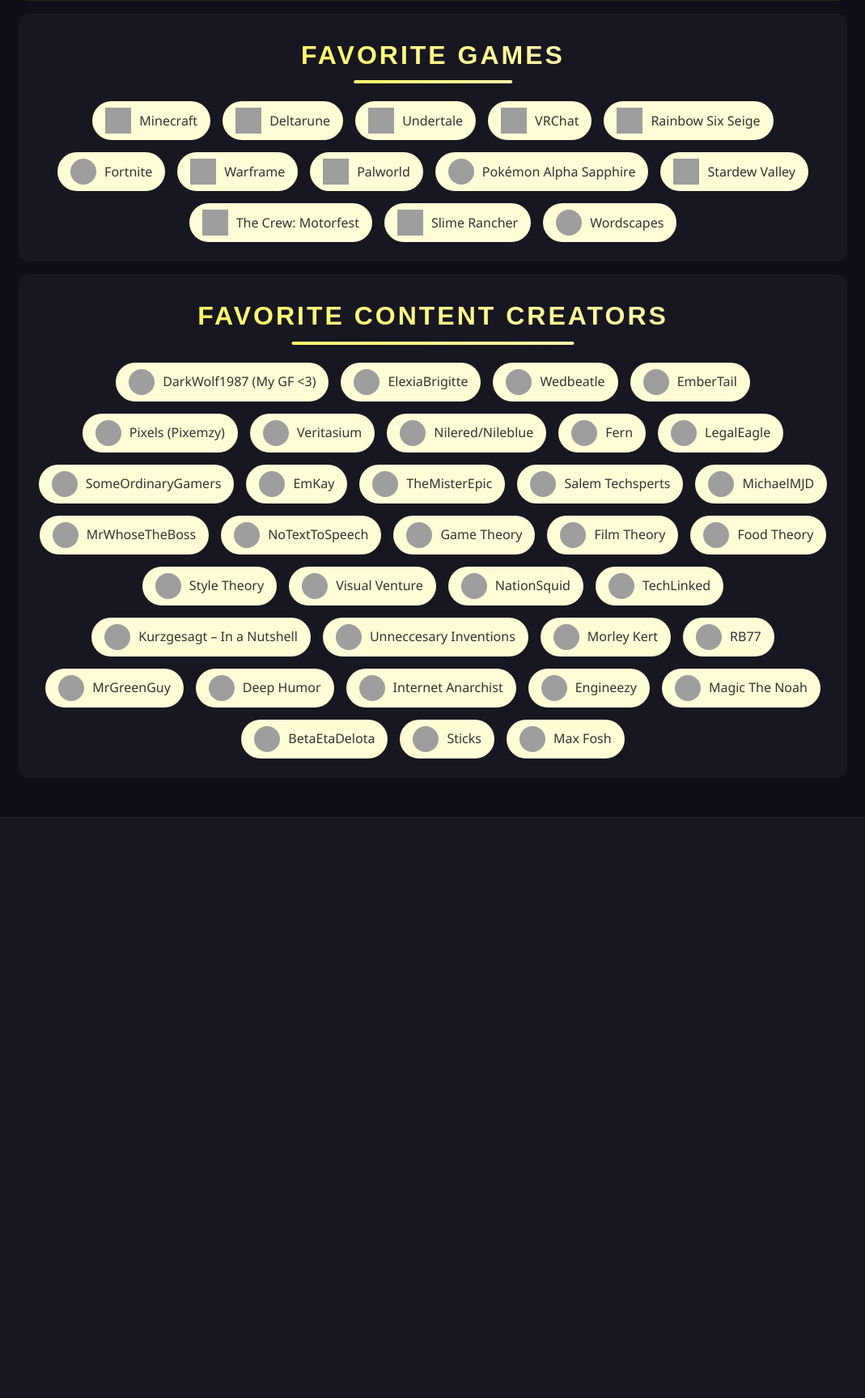
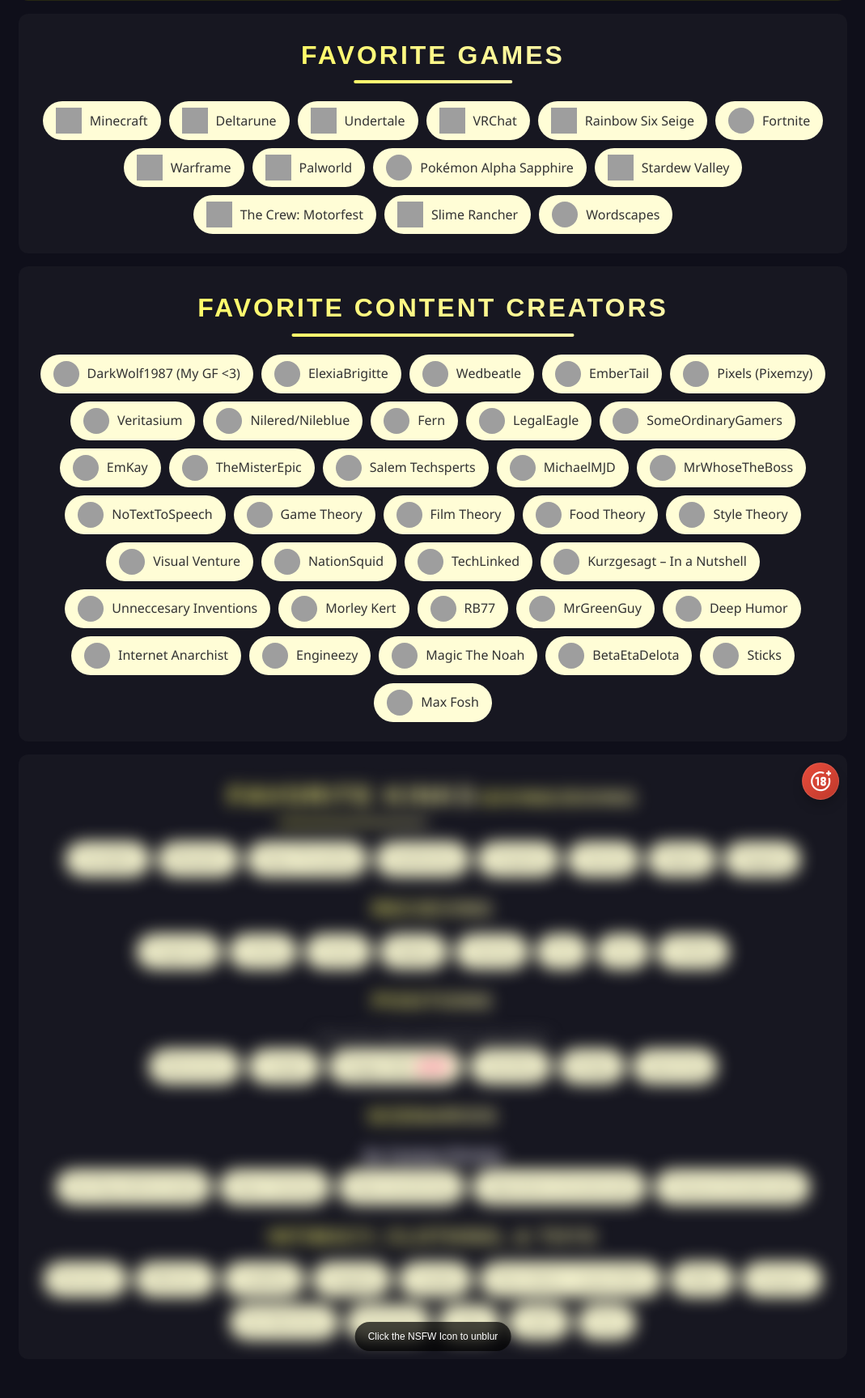
Before and after one commit to zcraftelite9495/ZsFursonaSite, a Flask app: page /favs in a window 1280 px wide. Shown: the part 401-2128 px from the top of the page at 81% size, without its empty margins (105-1174 px from the left). Before the commit the page ends 1338 px from the top, so only its background shows below. Run offline with Flask 3, Linux system fonts and the light colour scheme; some libraries are stand-ins or nearby versions; some web fonts are replaced; grey boxes are pictures that could not be loaded.

Commit message:
v46 - Enhanced NSFW-Only Containers, Added Favorite Kinks

```diff
--- a/static/css/style.css
+++ b/static/css/style.css
@@ -739,7 +739,7 @@ input:checked + .slider::before {
     flex-wrap: wrap;
     align-items: center;
     justify-content: center;
-    gap: 15px;
+    gap: 10px;
 }
 
 .favs-box .item {
@@ -801,6 +801,21 @@ input:checked + .slider::before {
     height: 4px;
     border-radius: 2px;
     background: linear-gradient(90deg, #fffa69, #fcf6a8);
+}
+
+.favs-container-heading {
+    font-family: var(--title-font);
+    font-size: 1.5rem;
+    font-weight: 800;
+    text-transform: uppercase;
+    letter-spacing: 2px;
+    background: linear-gradient(90deg, #fffa69, #fcf6a8);
+    -webkit-background-clip: text !important;
+    background-clip: text !important;
+    -webkit-text-fill-color: transparent !important;
+    position: relative;
+    display: inline-block;
+    margin-top: 0px;
 }
 
 #list-fav-creators .item {
--- a/static/js/globalFunc.js
+++ b/static/js/globalFunc.js
@@ -17,29 +17,33 @@ Made with love by ZcraftElite :3
 // ---- CONTAINER BADGE FUNCTIONS ----
 (function() {
     document.addEventListener('DOMContentLoaded', () => {
-    // Select all div elements that have both the 'container' and 'has-badge' classes.
         const containers = document.querySelectorAll('div.container.has-badge');
-
-    // Get the value of the 'showNSFW' cookie.
         const showNSFW = getCookie("showNSFW");
 
-    // Loop through each container that needs a badge.
         containers.forEach(container => {
-      // If the 'showNSFW' cookie is 'False', hide the entire container.
             if (showNSFW === 'False') {
                 container.style.display = 'none';
-        // Continue to the next container, skipping the badge creation logic.
                 return;
             }
 
-      // Create the main badge div element.
+            container.style.position = 'relative';
+
+            const contentWrapper = document.createElement('div');
+            contentWrapper.classList.add('nsfw-content-wrapper');
+
+            while (container.firstChild) {
+                contentWrapper.appendChild(container.firstChild);
+            }
+
+            container.appendChild(contentWrapper);
+
+            contentWrapper.style.filter = 'blur(10px)';
+            contentWrapper.style.transition = 'filter 0.3s ease-in-out';
+
             const badgeDiv = document.createElement('div');
-
-      // Add the necessary classes and a tooltip text attribute to the badge div.
             badgeDiv.classList.add('container-badge', 'nsfw-badge');
             badgeDiv.setAttribute('tooltip-text', 'NSFW');
 
-      // Create the SVG element for the badge icon.
             const svgHTML = `
                 <svg role="img" viewBox="0 0 24 24" xmlns="http://www.w3.org/2000/svg">
                     <path d="M20 1C20 0.447715 20.4477 0 21 0C21.5523 0 22 0.447715 22 1V2H23C23.5523 2 24 2.44772 24 3C24 3.55228 23.5523 4 23 4H22V5C22 5.55228 21.5523 6 21 6C20.4477 6 20 5.55228 20 5V4H19C18.4477 4 18 3.55228 18 3C18 2.44772 18.4477 2 19 2H20V1Z"/>
@@ -49,26 +53,40 @@ Made with love by ZcraftElite :3
                 </svg>
             `;
 
-      // Set the inner HTML of the badge div to the SVG code.
             badgeDiv.innerHTML = svgHTML;
 
-      // Ensure the container has a non-static position so the absolutely positioned badge
-      // is relative to it.
-      const containerStyle = window.getComputedStyle(container);
-      if (containerStyle.position === 'static' || !containerStyle.position) {
-        container.style.position = 'relative';
-      }
-
-      // Apply the positioning styles to the badge.
             badgeDiv.style.position = 'absolute';
             badgeDiv.style.top = '10px';
             badgeDiv.style.right = '10px';
 
-      // Append the newly created badge element to the container.
             container.appendChild(badgeDiv);
+
+            const unblurPrompt = document.createElement('div');
+            unblurPrompt.textContent = "Click the NSFW Icon to unblur";
+            unblurPrompt.style.position = 'absolute';
+            unblurPrompt.style.bottom = '10px';
+            unblurPrompt.style.left = '50%';
+            unblurPrompt.style.transform = 'translateX(-50%)';
+            unblurPrompt.style.backgroundColor = 'rgba(0, 0, 0, 0.7)';
+            unblurPrompt.style.color = '#fff';
+            unblurPrompt.style.padding = '8px 16px';
+            unblurPrompt.style.borderRadius = '50px';
+            unblurPrompt.style.fontFamily = 'sans-serif';
+            unblurPrompt.style.fontSize = '12px';
+            unblurPrompt.style.whiteSpace = 'nowrap';
+            unblurPrompt.style.zIndex = '10';
+
+            container.appendChild(unblurPrompt);
+
+            badgeDiv.addEventListener('click', () => {
+                contentWrapper.style.filter = 'blur(0px)';
+                unblurPrompt.style.display = 'none';
+            });
         });
     });
 })();
+
+
 
 // ---- COOKIE FUNCTIONS ----
 // --- COOKIE DEFAULTS ---
--- a/templates/favs.html
+++ b/templates/favs.html
@@ -73,6 +73,72 @@
                 <a href="https://www.youtube.com/@MaxFosh"><div class="item"><img onerror="imageFallback(this)" src="https://yt3.googleusercontent.com/ytc/AIdro_lT_QgyeWr8i5fe31yhYKyJiGq8Wz6FeN3DIBohWYm7law=s160-c-k-c0x00ffffff-no-rj"><span> Max Fosh</span></div></a>
             </div>
         </div>
+
+        <div class="container has-badge badge-nsfw" style="display: flex; flex-direction: column; align-items: center; justify-content: center;">
+            <h1 class="favs-container-title" style="margin-bottom: 30px">Favorite Kinks</h1>
+
+            <h2 class="favs-container-heading" style="margin-bottom: 10px">Giving/Doing</h2>
+            <div class="favs-box" id="list-fav-kinks-1">
+                <div class="item">Handjobs</div>
+                <div class="item">Blowjobs</div>
+                <div class="item">Deep Throating</div>
+                <div class="item">Swallowing</div>
+                <div class="item">Stripping</div>
+                <div class="item">Teasing</div>
+                <div class="item">Edging</div>
+                <div class="item">Pegging</div>
+            </div>
+
+            <h2 class="favs-container-heading" style="margin-bottom: 10px; margin-top: 20px;">Recieving</h2>
+            <div class="favs-box" id="list-fav-kinks-2">
+                <div class="item">Fingering</div>
+                <div class="item">Licking</div>
+                <div class="item">Facials</div>
+                <div class="item">Edging</div>
+                <div class="item">Teasing</div>
+                <div class="item">Oral</div>
+                <div class="item">Anal</div>
+                <div class="item">Tickling</div>
+            </div>
+
+            <h2 class="favs-container-heading" style="margin-bottom: 10px; margin-top: 20px;">Positions</h2>
+            <h5 style="margin-top: 0; margin-bottom: 3px; color: #666">Hover for a few seconds for description</h5>
+            <div class="favs-box" id="list-fav-kinks-3">
+                <div class="item" tooltip-text="One partner lies on their back while the other lies on top, face-to-face.">Missionary</div>
+                <div class="item" tooltip-text="One partner lies on their back while the other straddles them, facing forward.">Cowgirl</div>
+                <div class="item" tooltip-text="One partner is on hands and knees while the other enters from behind.">Doggy Style 💕💕</div>
+                <div class="item" tooltip-text="One partner stands while the other is either lifted or bends over for penetration.">Standing</div>
+                <div class="item" tooltip-text="One partner lies on their back and arches upward (like a yoga bridge), while the other penetrates from above.">Bridge</div>
+                <div class="item" tooltip-text="Both partners lie on their sides, one behind the other, for penetration from behind.">Spooning</div>
+            </div>
+
+            <h2 class="favs-container-heading" style="margin-bottom: 10px; margin-top: 20px;">Scenarios</h2>
+            <h3 style="margin: 0;">As Center/Victim</h3>
+            <div class="favs-box" id="list-fav-kinks-4">
+                <div class="item">Pet Play (Soft & Hard)</div>
+                <div class="item">Slave Training</div>
+                <div class="item">Slave Auctioning</div>
+                <div class="item">Hypnotism (Consensual)</div>
+                <div class="item">Freeuse (Consensual)</div>
+            </div>
+
+            <h2 class="favs-container-heading" style="margin-bottom: 10px; margin-top: 20px;">Intimacy, Clothing, & Toys</h2>
+            <div class="favs-box" id="list-fav-kinks-5">
+                <div class="item">Romance</div>
+                <div class="item">Affection</div>
+                <div class="item">Cuddling</div>
+                <div class="item">Hugging</div>
+                <div class="item">Cosplay</div>
+                <div class="item">Short Skirts / Loose Shirts</div>
+                <div class="item">Dildos</div>
+                <div class="item">Strapons</div>
+                <div class="item">Sex Machines</div>
+                <div class="item">Stockings</div>
+                <div class="item">Collar</div>
+                <div class="item">Leash</div>
+                <div class="item">Furry</div>
+            </div>
+        </div>
     </div>
 </body>
 <script>
```
Lines whose indentation alone changed are shown as unchanged.
